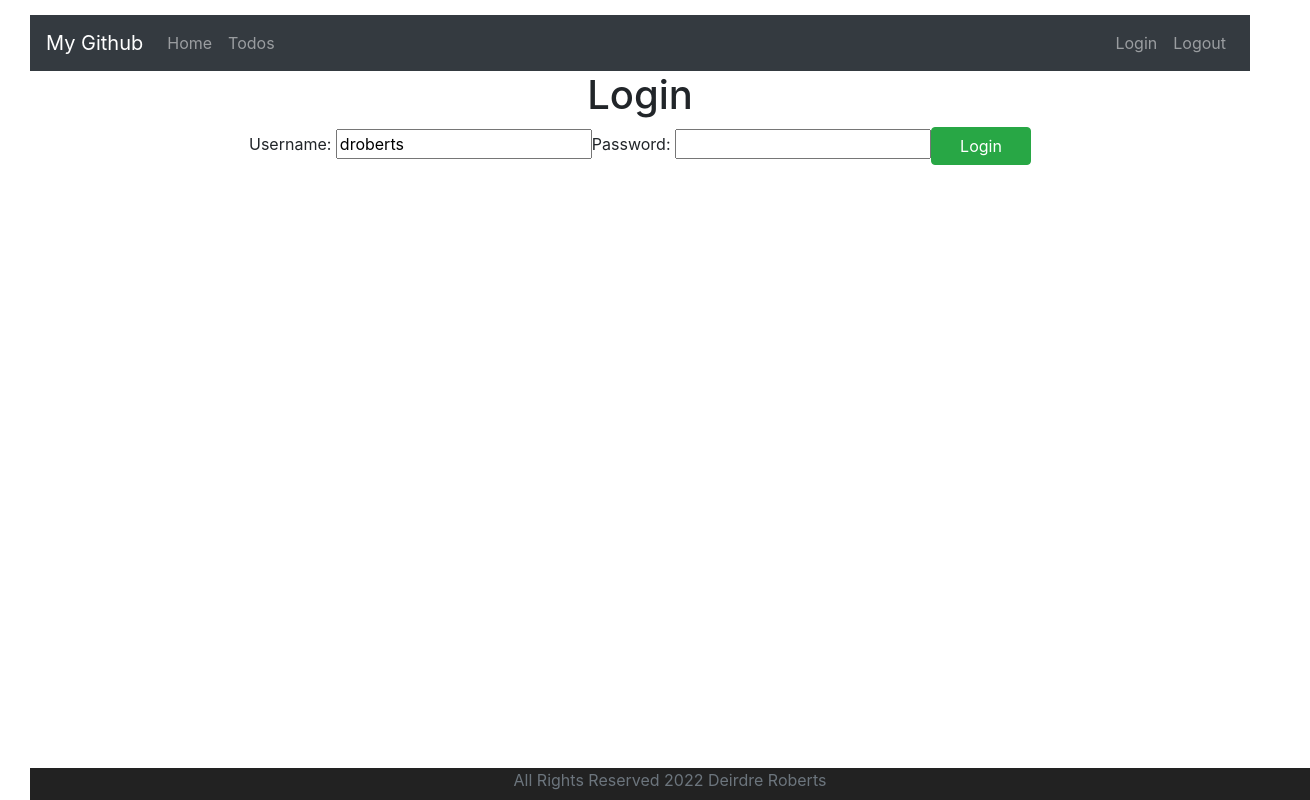
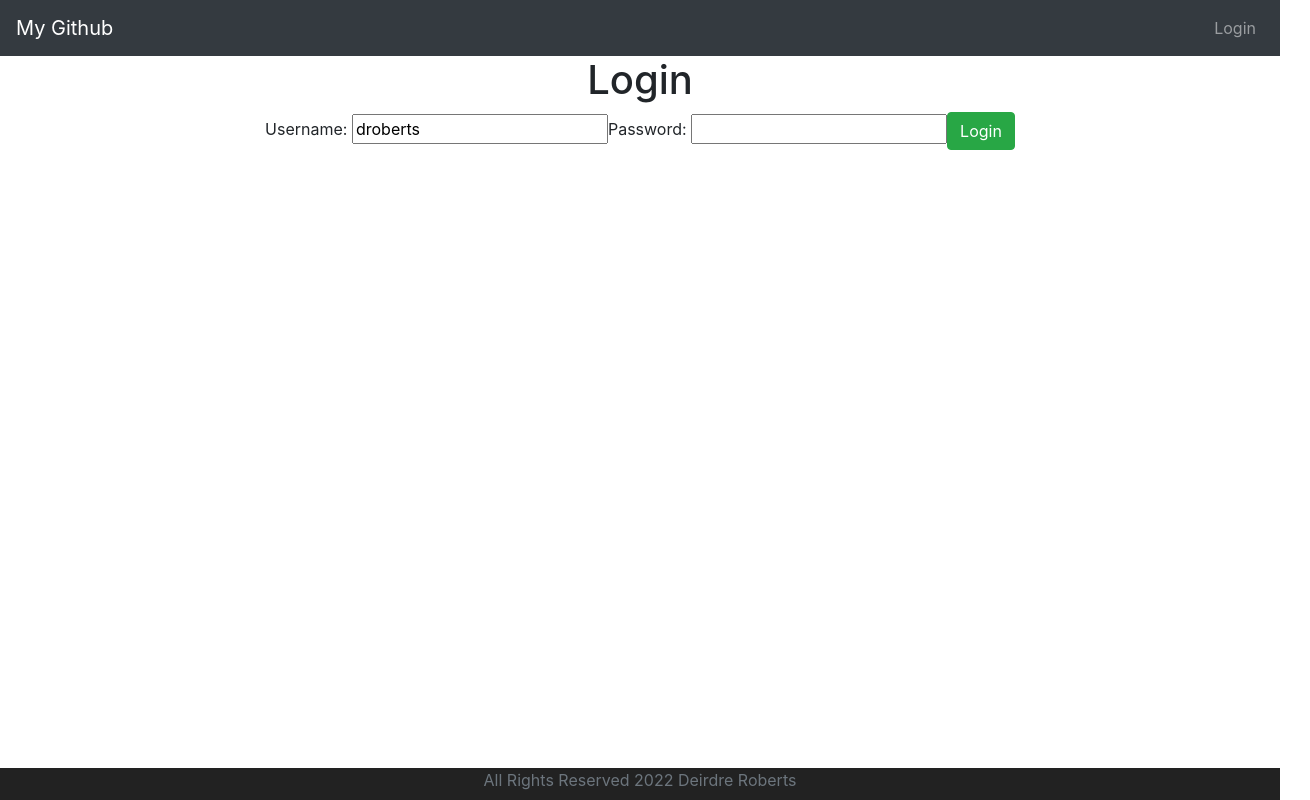
Before and after one commit to NuwroVighte/TodoApp, a React (Create React App) app: page / in a window 1280 px wide. Shown: the whole page, 1310 px wide, since content can reach past the window. Built offline with nearby package versions, Linux system fonts and the light colour scheme.

Commit message:
refactored HeaderComponent into seperate class with function wrap passing navigate props, fixing header not updating on user login and logout

```diff
--- a/src/App.js
+++ b/src/App.js
@@ -2,7 +2,6 @@
 import FirstComponent from './components/learning-examples/FirstComponent'
 import SecondComponent from './components/learning-examples/SecondComponent'
 import ThirdComponent from './components/learning-examples/ThirdComponent'
-import Counter from './components/counter/Counter'
 import TodoApp from './components/todo/TodoApp'
 import './App.css'
 import './bootstrap.css'
@@ -12,7 +11,6 @@
   render () {
     return (
       <div className="App">
-        {/*<Counter/>*/}
         <TodoApp/>
       </div>
     )
--- /dev/null
+++ b/src/components/todo/AuthenticationService.js
@@ -0,0 +1,17 @@
+class AuthenticationService {
+    registerSuccessfulLogin(username,password) {
+        sessionStorage.setItem('authenticatedUser', username)
+    }
+
+    logout() {
+        sessionStorage.removeItem('authenticatedUser')
+    }
+
+    isUserLoggedIn() {
+        let user = sessionStorage.getItem('authenticatedUser')
+        if(user===null) return false
+        return true
+    }
+}
+
+export default new AuthenticationService();
--- /dev/null
+++ b/src/components/todo/HeaderComponent.jsx
@@ -0,0 +1,35 @@
+import React, {Component} from 'react'
+import {Link, useNavigate} from 'react-router-dom'
+import AuthenticationService from './AuthenticationService.js'
+
+class HeaderComponent extends Component {
+    render() {
+        const isUserLoggedIn = AuthenticationService.isUserLoggedIn()
+
+
+        return (
+            <header>
+                <nav className = "navbar navbar-expand-md navbar-dark bg-dark">
+                    <div><a href="https://github.com/NuwroVighte" className="navbar-brand">My Github</a></div>
+                    <ul className="navbar-nav">
+                        {isUserLoggedIn && <li><Link className="nav-link" to="/welcome/droberts">Home</Link></li>} {/*TODO: replace droberts with username var*/}
+                        {isUserLoggedIn && <li><Link className="nav-link" to="/todos">Todos</Link></li>}
+                    </ul>
+                    <ul className="navbar-nav navbar-collapse justify-content-end">
+                       {!isUserLoggedIn && <li><Link className="nav-link" to="/login">Login</Link></li>}
+                        {isUserLoggedIn && <li><Link className="nav-link" to="/logout" onClick={AuthenticationService.logout}>Logout</Link></li>}
+                    </ul>
+                </nav>
+            </header>
+        )
+    }
+}
+
+function WithNavigate(props) {
+    let navigate = useNavigate()
+    return (
+        <HeaderComponent {...props} navigate={navigate} />
+    );
+}
+
+export default WithNavigate
--- a/src/components/todo/LoginComponent.jsx
+++ b/src/components/todo/LoginComponent.jsx
@@ -1,5 +1,6 @@
 import React, {Component} from 'react'
 import {useNavigate} from 'react-router-dom'
+import AuthenticationService from './AuthenticationService.js'
 
 class LoginComponent extends Component {
     constructor(props) {
@@ -34,6 +35,7 @@
 
 
         if (this.state.username==='droberts' && this.state.password==='password') {
+            AuthenticationService.registerSuccessfulLogin(this.state.username,this.state.password);
             this.props.navigate(`/welcome/${this.state.username}`)
             //need the ticks `` (NOT '' )in this.props.navigate for the javascript $ to work!!!!!!!
 
--- a/src/components/todo/TodoApp.jsx
+++ b/src/components/todo/TodoApp.jsx
@@ -3,6 +3,8 @@
 import {BrowserRouter as Router, Routes, Route, useNavigate, Link} from 'react-router-dom'
 import WelcomeComponent from './WelcomeComponent'
 import LoginComponent from './LoginComponent'
+import AuthenticationService from './AuthenticationService.js'
+import HeaderComponent from './HeaderComponent'
 
 
 
@@ -30,25 +32,6 @@
     }
 }
 
-class HeaderComponent extends Component {
-    render() {
-        return (
-            <header>
-                <nav className = "navbar navbar-expand-md navbar-dark bg-dark">
-                    <div><a href="https://github.com/NuwroVighte" className="navbar-brand">My Github</a></div>
-                    <ul className="navbar-nav">
-                        <li><Link className="nav-link" to="/welcome/droberts">Home</Link></li> {/*TODO: replace droberts with username var*/}
-                        <li><Link className="nav-link" to="/todos">Todos</Link></li>
-                    </ul>
-                    <ul className="navbar-nav navbar-collapse justify-content-end">
-                        <li><Link className="nav-link" to="/login">Login</Link></li>
-                        <li><Link className="nav-link" to="/logout">Logout</Link></li>
-                    </ul>
-                </nav>
-            </header>
-        )
-    }
-}
 
 class FooterComponent extends Component {
     render() {
```
